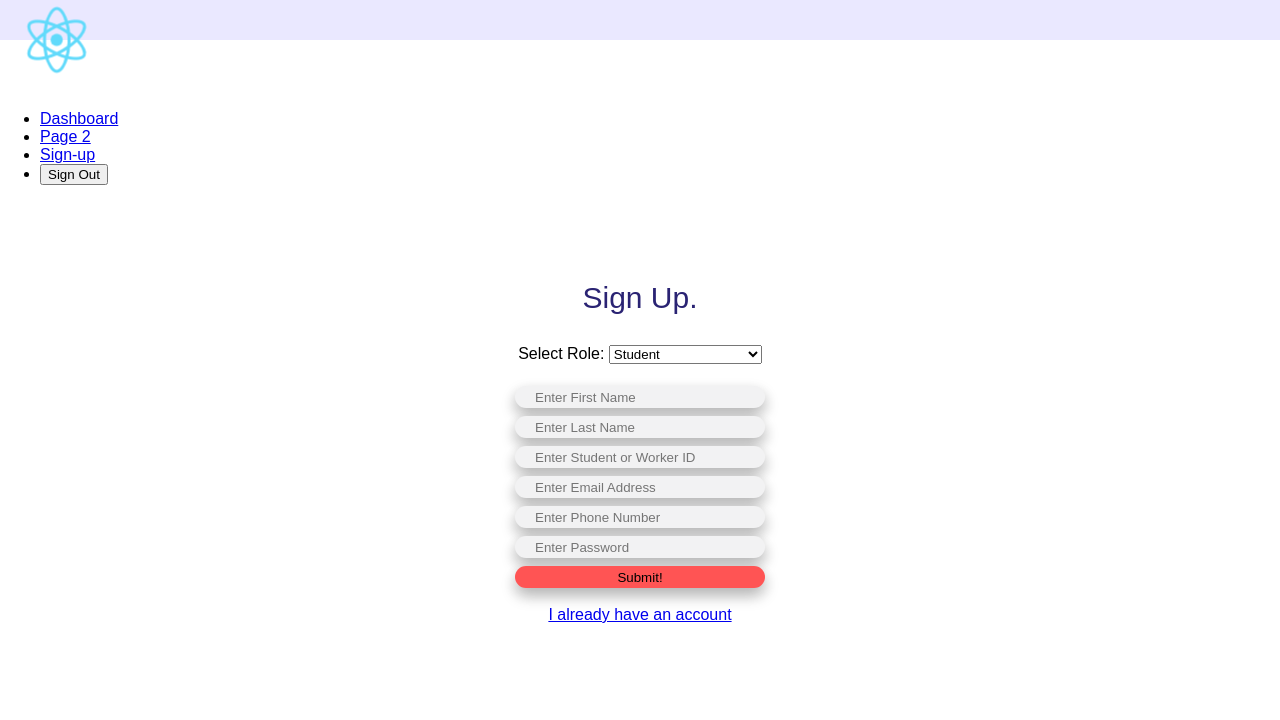
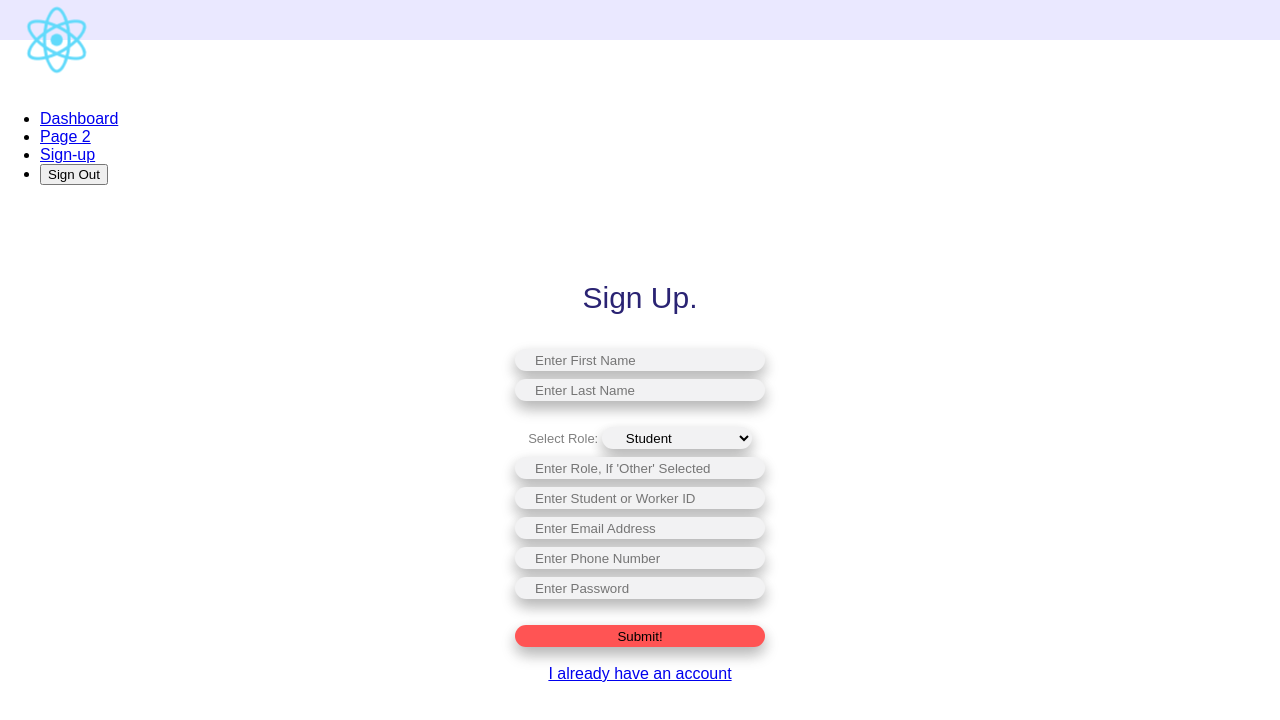
Before and after one commit to sehersarin/MSCI342-Term-Project, a React (Create React App) app in the folder react-ui/: page /dashboard//Signup in a window 1280 px wide. Shown: the top 720 px of the page. Built offline with nearby package versions, Linux system fonts and the light colour scheme.

Commit message:
sign-up form criteria completion

```diff
--- a/react-ui/src/components/SignUpForm.js
+++ b/react-ui/src/components/SignUpForm.js
@@ -41,16 +41,7 @@ render() {
           <Row>
            <Col sm={12} align="center">
            <form onSubmit={this.login}>
-           <label for="role"> Select Role: </label>
-          <select name="role" id="type">
-            <option value="student">Student</option>
-            <option value="worker">Guidance Counselor</option>
-            <option value="worker">Master of Social Work</option>
-            <option value="worker">Psychologist</option>
-            <option value="worker">Other</option>
-          </select>
-              <br></br>
-              <br></br>
+
                 <label>
                 <input
                   className ="InputFields"
@@ -71,6 +62,26 @@ render() {
                   onChange={this.handleFormChange} />
                 </label>
                 <br></br>
+                <br></br>
+                <label for="role" className ="Title-Style2"> Select Role: </label>
+                <select name="role" className ="InputFields2" id="type">
+                  <option value="student">Student</option>
+                  <option value="worker1">Guidance Counselor</option>
+                  <option value="worker2">Master of Social Work</option>
+                  <option value="worker3">Psychologist</option>
+                  <option value="other">Other</option>
+                </select>
+                <br></br>
+                {/* <br></br> */}
+                  <label>
+                    <input
+                      className ="InputFields"
+                      type="text"
+                      name="optional_role"
+                      placeholder= "Enter Role, If 'Other' Selected"
+                      onChange={this.handleFormChange} />
+                    </label>
+                  <br></br>
                 <label>
                 <input
                   className ="InputFields"
@@ -110,6 +121,7 @@ render() {
                   onChange={this.handleFormChange} />
                 </label>
                 <br></br>
+                <br></br>
                 <input
                 className ="SubmitButton"
                 type="submit"
```
